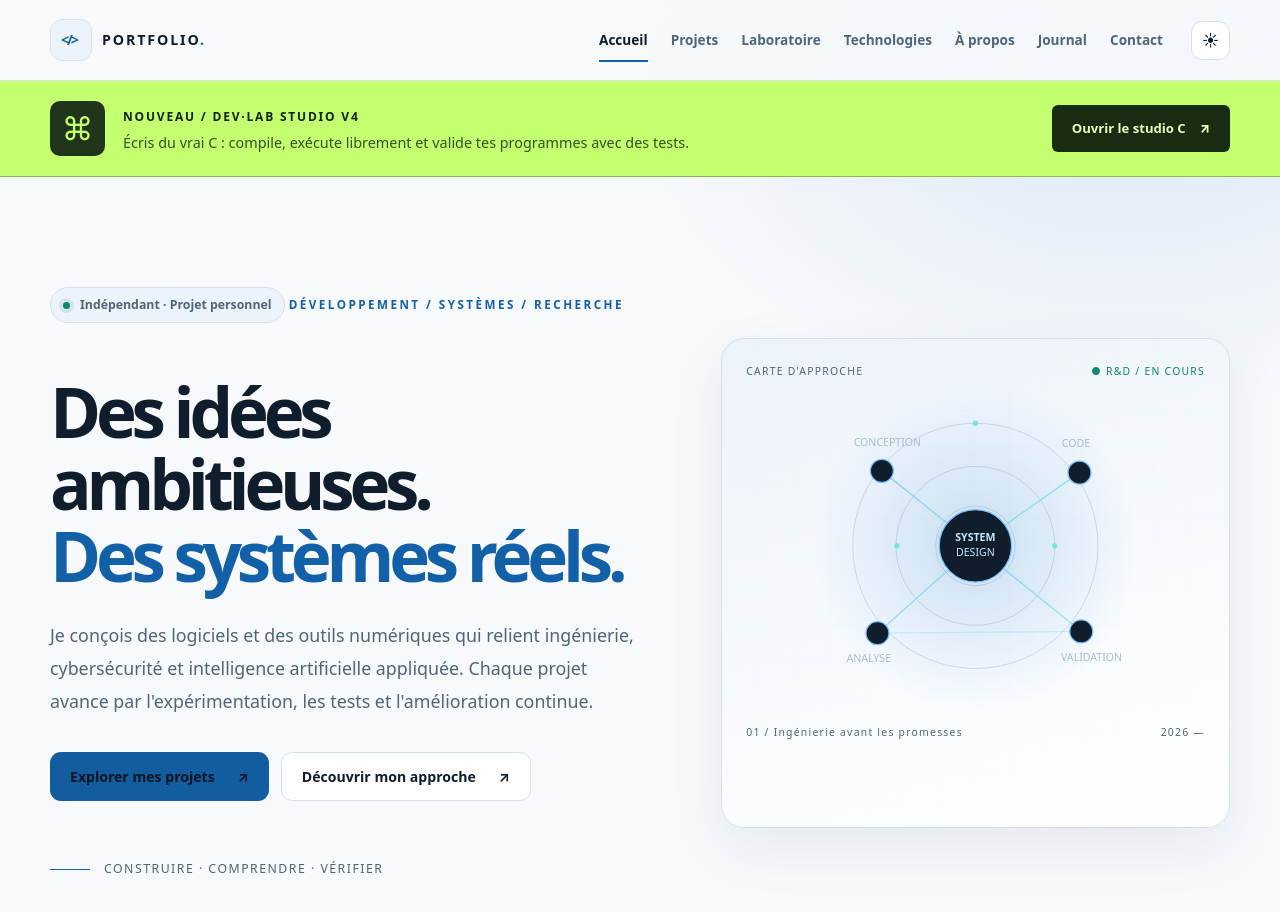
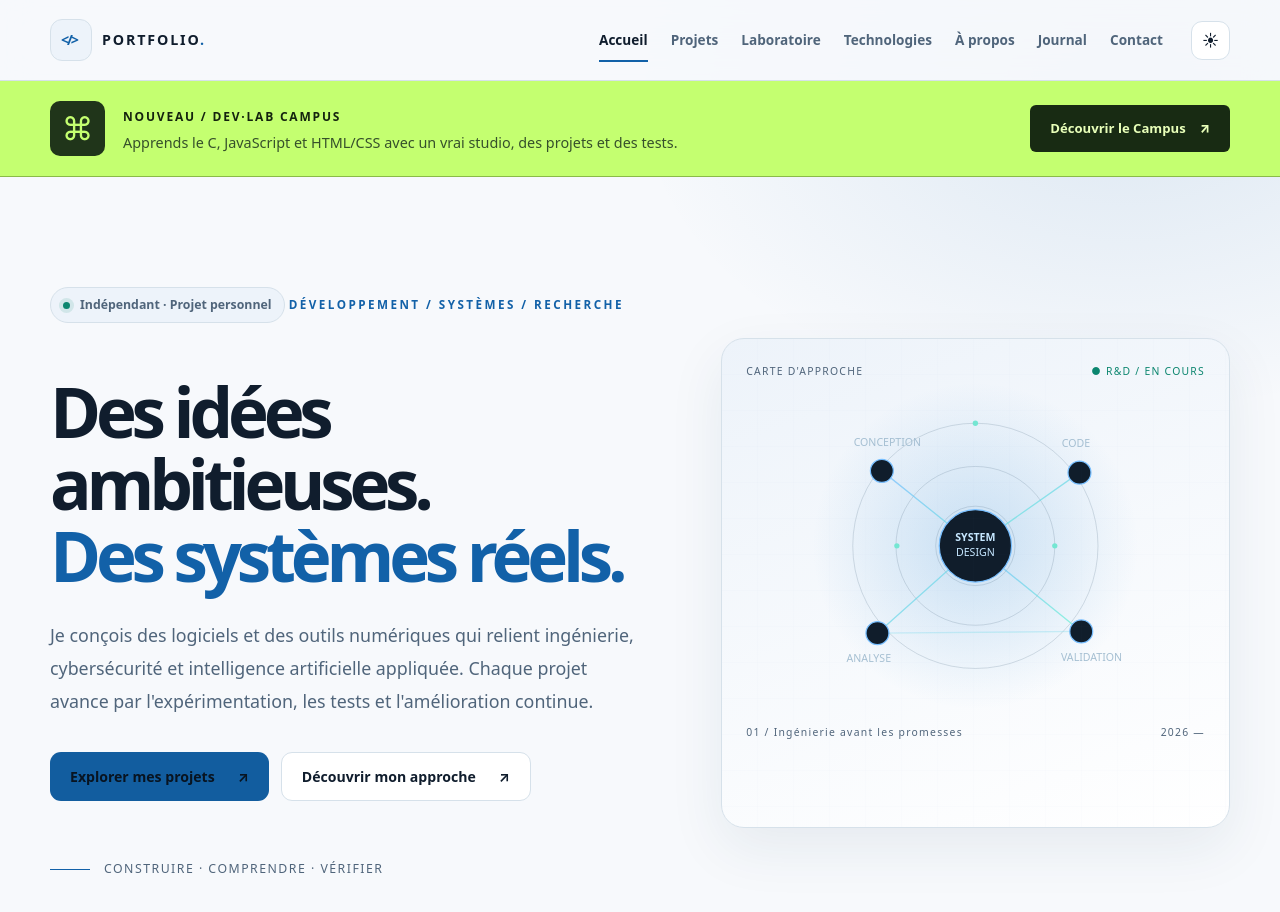
Before and after one commit to Chatnoir01/repot, a plain HTML site: page index.html in a window 1280 px wide. Shown: the top 912 px of the page. Drawn offline with Linux system fonts and the light colour scheme.

Commit message:
feat(portfolio): showcase real multi-language DEV/LAB Campus from homepage

```diff
--- a/index.html
+++ b/index.html
@@ -35,7 +35,7 @@
       </div>
     </div>
   </header>
-  <main id="contenu"><div class="atelier-entry"><div class="container atelier-entry-inner"><span class="atelier-entry-icon" aria-hidden="true">⌘</span><div><strong>NOUVEAU / DEV·LAB STUDIO V4</strong><p>Écris du vrai C : compile, exécute librement et valide tes programmes avec des tests.</p></div><a href="academy-v4/index.html">Ouvrir le studio C <span aria-hidden="true">↗</span></a></div></div><section class="hero"><div class="container hero-grid">
+  <main id="contenu"><div class="atelier-entry"><div class="container atelier-entry-inner"><span class="atelier-entry-icon" aria-hidden="true">⌘</span><div><strong>NOUVEAU / DEV·LAB CAMPUS</strong><p>Apprends le C, JavaScript et HTML/CSS avec un vrai studio, des projets et des tests.</p></div><a href="campus/index.html">Découvrir le Campus <span aria-hidden="true">↗</span></a></div></div><section class="hero"><div class="container hero-grid">
  <div class="hero-copy">
   <div class="availability"><span class="pulse" aria-hidden="true"></span> Indépendant · Projet personnel</div>
   <span class="eyebrow">DÉVELOPPEMENT / SYSTÈMES / RECHERCHE</span>
```
